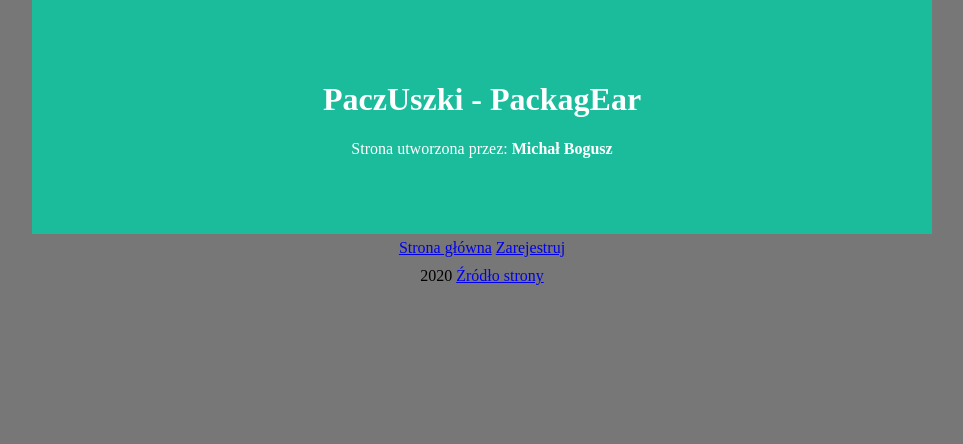
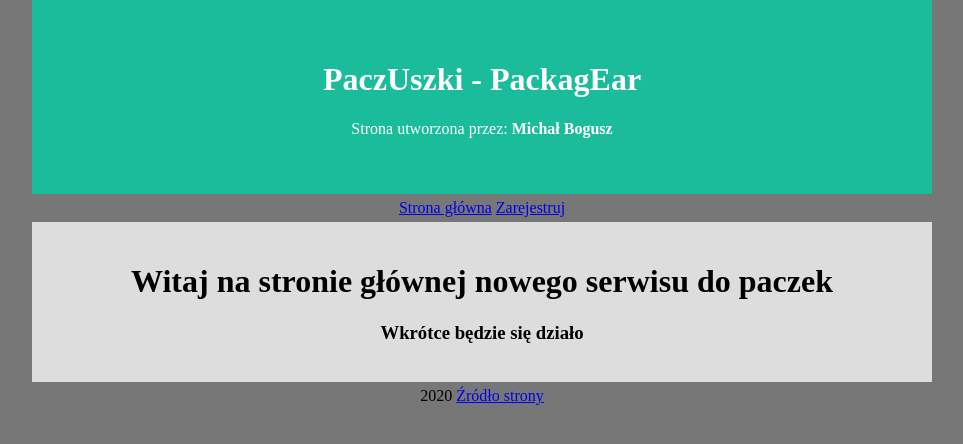
Before and after one commit to michalbogusz23/PackageEar, a Flask app: page / in a window 1280 px wide. Shown: the top 444 px of the page, without its empty margins (158-1121 px from the left). Run offline with Flask 2, Linux system fonts and the light colour scheme.

Commit message:
added main page and bug fixes

```diff
--- a/static/style.css
+++ b/static/style.css
@@ -10,10 +10,16 @@ form {
     padding: 30px;
 }
 .header {
-    padding: 60px;
+    padding: 40px;
     text-align: center;
     background: #1abc9c;
     color: white;
+}
+.mainPage {
+    padding: 20px;
+    text-align: center;
+    background-color: #dddddd;
+    color: black;
 }
 .navbar {
     text-align: center;
@@ -23,7 +29,7 @@ form {
     padding: 5px;
     text-align: center;
 }
-input {
+input:not([type=radio]) {
     background-color: #eeeeee;
     padding: 15px;
     width: 100%;
@@ -31,6 +37,11 @@ input {
     border-style: solid;
     border-width: 1px;
 }
+input[type="radio"] {
+    margin-top: -1px;
+    vertical-align: middle;
+}
+* { box-sizing: border-box }
 input.invalid{
     border-color: #900;
     background-color: #FDD;
--- a/static/validation.js
+++ b/static/validation.js
@@ -7,6 +7,8 @@ let login = document.getElementById('login');
 let passwordCheck = document.getElementById('passwordCheck');
 let male = document.getElementById('male');
 let female = document.getElementById('female');
+let submit = document.getElementById('submit')
+let form = document.getElementById('registerForm')
 let dataToValid = [firstname, lastname, password, passwordCheck, login, male, female];
 
 
@@ -33,7 +35,6 @@ function valid(fieldName, value) {
         };
     } else if (fieldName === 'passwordCheck') {
         return {
-            // TODO
             isValid: value === password.value,
             errorMessage: "Oba hasła muszą być identyczne",
         };
@@ -58,6 +59,12 @@ login.addEventListener("change", function () {
     checkIfLoginIsFree(login, error)
 });
 
+submit.onclick = function() {
+    if(!validateMyForm()) {
+        return false;
+    }
+
+}
 
 //adding listener for every needed field
 dataToValid.forEach(data => {
@@ -79,18 +86,17 @@ dataToValid.forEach(data => {
 });
 
 function validateMyForm() {
-    let error = document.getElementById("submit");
-    error = error.nextElementSibling;
+    error = document.getElementById("finalError");
     inputs = document.getElementsByTagName('input');
 
     for (var i = 0; i < inputs.length; ++i) {
-
         if (inputs[i].className !== "valid") {
-            error.innerHTML = "Wszystkie pola muszą zostać poprawnie wypełnione";
+            error.innerText = "Wszystkie pola muszą zostać poprawnie wypełnione";
             error.className = "error active";
             return false;
         }
     }
+    return true;
 }
 
 function checkIfLoginIsFree(loginField, errorField) {
@@ -103,6 +109,7 @@ function checkIfLoginIsFree(loginField, errorField) {
         response.onload = function () {
             var serverResponse = JSON.parse(this.responseText);
             if (serverResponse[loginString] === "available") {
+
                 login.className = "valid";
                 errorField.innerHTML = "";
                 errorField.className = "error";
--- a/templates/base.html
+++ b/templates/base.html
@@ -25,5 +25,5 @@
 </div>
 
 </body>
-<script type="text/javascript" src="/static/validation.js"></script>
+
 </html>
--- a/templates/index.html
+++ b/templates/index.html
@@ -1,3 +1,7 @@
 {% extends "base.html" %}
 {% block content %}
+<div class="mainPage">
+    <h1>Witaj na stronie głównej nowego serwisu do paczek</h1>
+    <p><h3>Wkrótce będzie się działo</h3></p>
+</div>
 {% endblock %}
```
Also changed, not shown: templates/register_form.html (+11 -7 lines).
